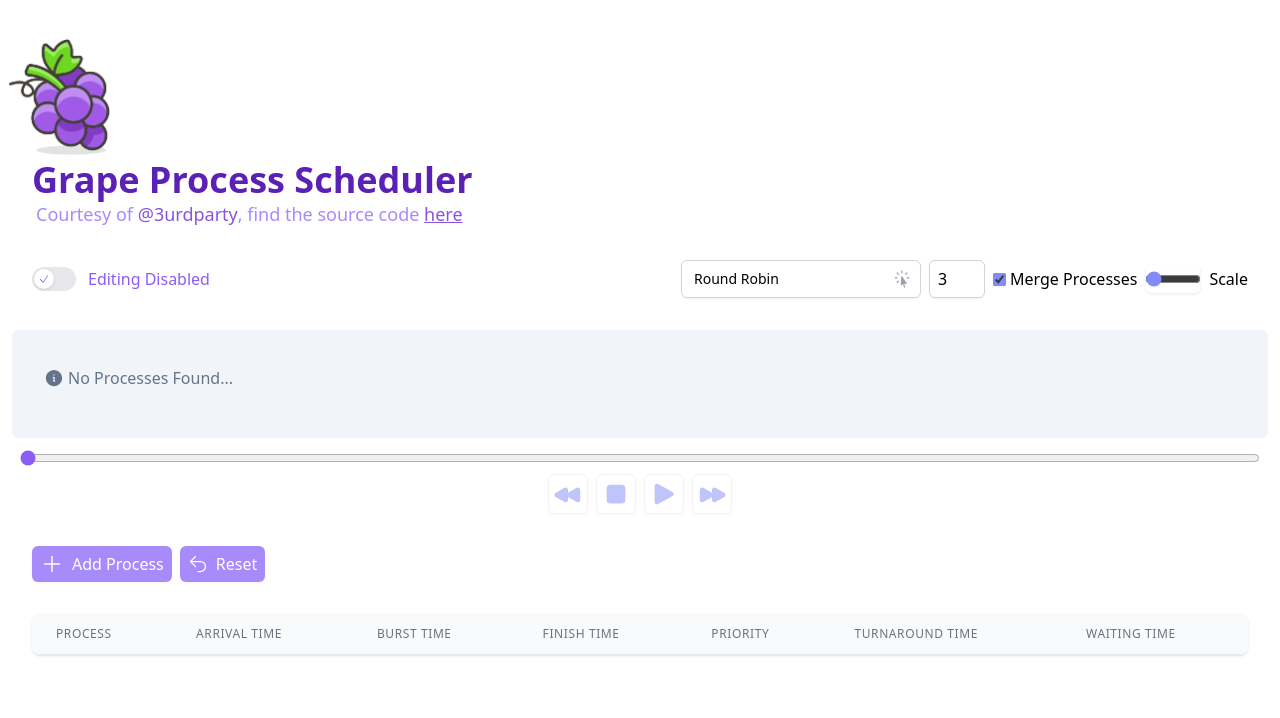
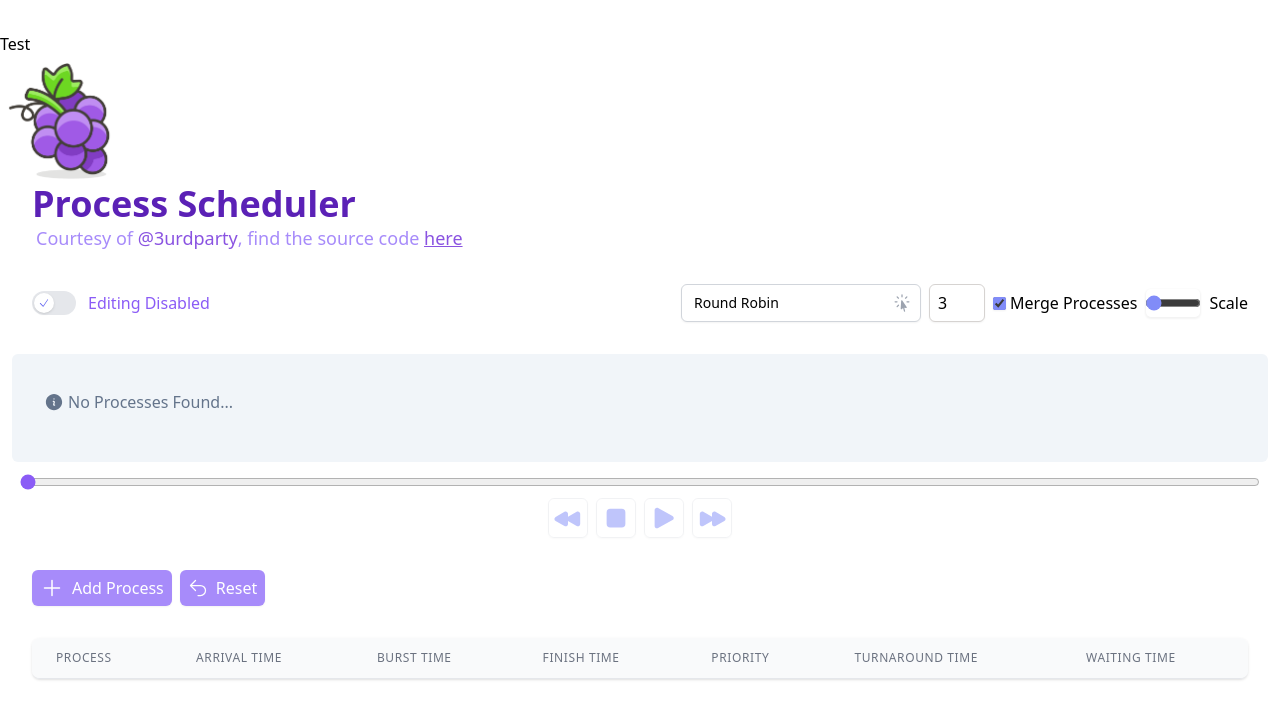
Before and after one commit to 3urdparty/process-scheduler, a Vue app: page / in a window 1280 px wide. Shown: the top 718 px of the page. Built offline with nearby package versions, Linux system fonts and the light colour scheme.

Commit message:
Added TailwindCSS

```diff
--- a/index.html
+++ b/index.html
@@ -1,12 +1,12 @@
-<!DOCTYPE html>
+<!doctype html>
 <html lang="en">
   <head>
-    <meta charset="UTF-8">
-    <meta name="viewport" content="width=device-width, initial-scale=1.0">
-    <title>Grape Process Scheduler</title>
+    <meta charset="UTF-8" />
+    <meta name="viewport" content="width=device-width, initial-scale=1.0" />
+    <title>Process Scheduler</title>
   </head>
   <body>
-  <div id="app"></div>
+    <div id="app"></div>
     <script type="module" src="/src/main.ts"></script>
   </body>
 </html>
--- a/package.json
+++ b/package.json
@@ -47,13 +47,13 @@
   "main": "postcss.config.js",
   "repository": {
     "type": "git",
-    "url": "git+https://github.com/3urdparty/grape-process-scheduler.git"
+    "url": "git+https://github.com/3urdparty/process-scheduler.git"
   },
   "keywords": [],
   "author": "",
   "license": "ISC",
   "bugs": {
-    "url": "https://github.com/3urdparty/grape-process-scheduler/issues"
+    "url": "https://github.com/3urdparty/process-scheduler/issues"
   },
-  "homepage": "https://github.com/3urdparty/grape-process-scheduler#readme"
+  "homepage": "https://github.com/3urdparty/process-scheduler#readme"
 }
--- a/src/App.vue
+++ b/src/App.vue
@@ -17,16 +17,17 @@ useFavicon('/src/assets/favicon-32x32.png')
 
 <template>
   <div class="space-y-8 mt-8">
+    Test
     <div class="items-center">
       <img src="/src/assets/logo.png" class="w-32" />
-      <h1 class="text-4xl font-bold pl-8 text-violet-800">Grape Process Scheduler</h1>
+      <h1 class="text-4xl font-bold pl-8 text-violet-800">Process Scheduler</h1>
       <p class="text-lg font-light pl-9 text-violet-400">
         Courtesy of
         <a href="https://github.com/3urdparty/" class="text-violet-700/80 font-medium">@3urdparty</a
         >, find the source code
         <a
           class="text-violet-700/80 font-medium underline"
-          href="https://github.com/3urdparty/grape-process-scheduler"
+          href="https://github.com/3urdparty/process-scheduler"
           >here</a
         >
       </p>
--- a/src/utils/roundrobin.ts
+++ b/src/utils/roundrobin.ts
@@ -26,7 +26,7 @@ export const roundRobin = (processes: Array<Process>, totalBurst: number, quantu
           start: proc.arrival_time,
           priority: proc.priority
         }))
-        .sort((a, b) => a.priority - b.priority)
+        .sort((a, b) => b.priority - a.priority)
     )
 
     if (toPreempt) {
```
